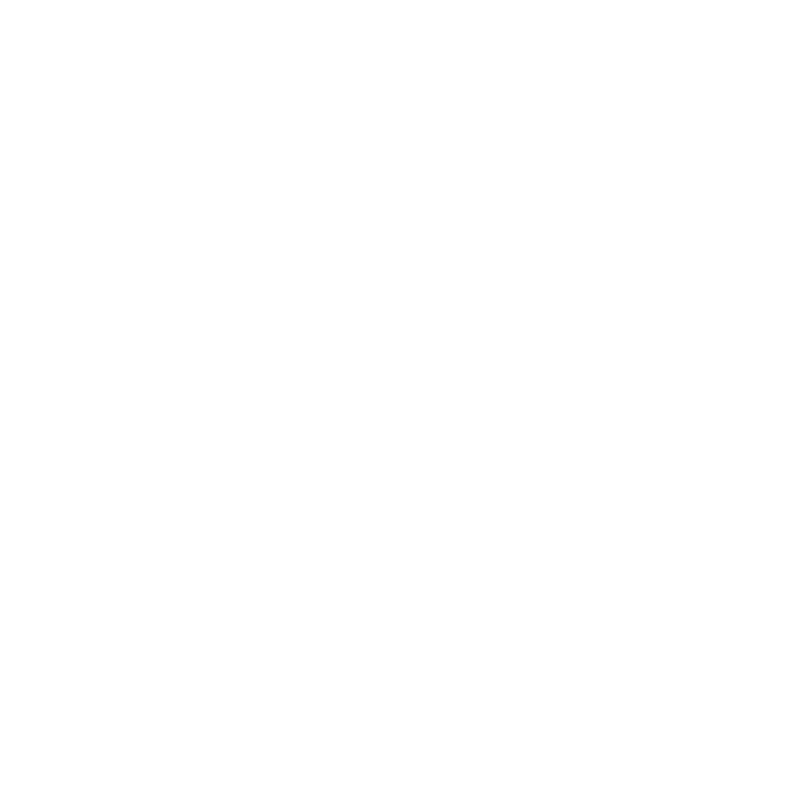
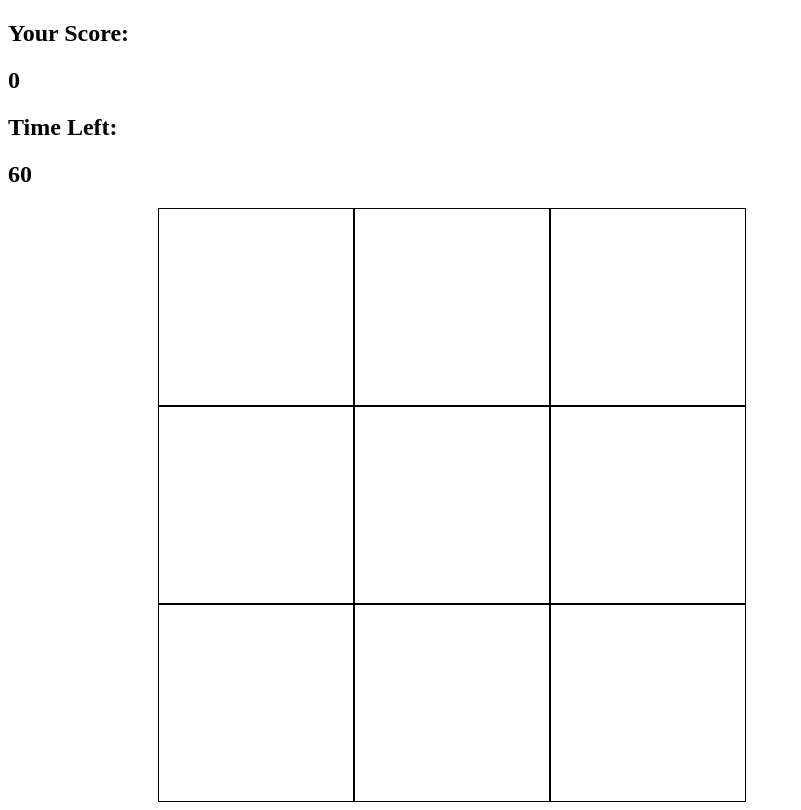
Before and after one commit to MaiAbdelhameed/JavaScript, a plain HTML site: page Whac-a-mole/whac-a-mole.html in a window 1280 px wide. Shown: the whole page, without its empty margins (0-801 px from the left). Drawn offline with Linux system fonts and the light colour scheme.

Commit message:
starting

```diff
--- a/Whac-a-mole/app.js
+++ b/Whac-a-mole/app.js
@@ -0,0 +1,7 @@
+const squares=document.querySelectorAll('.square')
+const mole= document.querySelector('mole')
+
+const timeLeft = document.querySelector('#time-left')
+const score = document.querySelector('#score')
+
+let result=0
--- a/Whac-a-mole/styles.css
+++ b/Whac-a-mole/styles.css
@@ -0,0 +1,16 @@
+.grid{
+    display:flex;
+    flex-wrap:wrap;
+    width:606px;
+    padding-left: 150px;
+}
+
+.square{
+    height:196px;
+    width:194px;
+    border: solid black 1px;
+}
+
+.mole{
+    background-color: blue;
+}
--- a/Whac-a-mole/whac-a-mole.html
+++ b/Whac-a-mole/whac-a-mole.html
@@ -6,10 +6,23 @@
         <link rel="stylesheet" href="styles.css">
     </head>
     <body>
+
+        <h2>Your Score:</h2>
+        <h2 id="score">0</h2>
+
+        <h2>Time Left:</h2>
+        <h2 id="time-left">60</h2>
+
         <div class="grid">
-            <div class="">
-
-            </div>
+            <div class="square" id="1"></div>
+            <div class="square" id="2"></div>
+            <div class="square" id="3"></div>
+            <div class="square" id="4"></div>
+            <div class="square" id="5"></div>
+            <div class="square" id="6"></div>
+            <div class="square" id="7"></div>
+            <div class="square" id="8"></div>
+            <div class="square" id="9"></div>
         </div>
 
 
```
